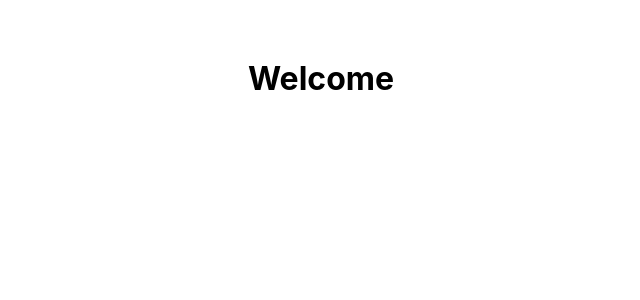
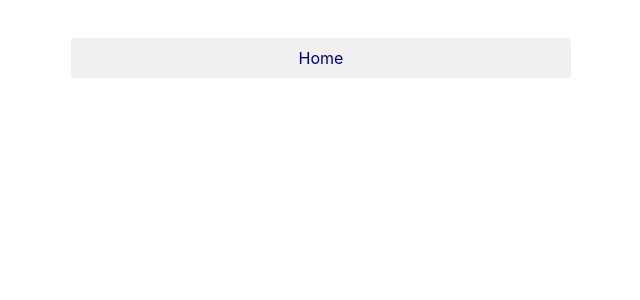
Before and after one commit to vy3191/client-side-auth, a React (Create React App) app: page / in a window 1280 px wide. Shown: the top 300 px of the page, without its empty margins (319-959 px from the left). Built offline with nearby package versions, Linux system fonts and the light colour scheme.

Commit message:
Initial commit and project setup done

```diff
--- a/package.json
+++ b/package.json
@@ -9,6 +9,7 @@
 		"format": "prettier --write '**/*.{js,json,md}'"
 	},
 	"dependencies": {
+		"axios": "^0.19.0",
 		"body-parser": "1.19.0",
 		"cors": "2.8.5",
 		"express": "4.17.1",
@@ -17,6 +18,7 @@
 		"jsonwebtoken": "8.5.1",
 		"react": "^16.11.0",
 		"react-dom": "^16.11.0",
+		"react-router-dom": "^5.1.2",
 		"uuid": "3.3.3"
 	},
 	"devDependencies": {
--- a/src/components/App.js
+++ b/src/components/App.js
@@ -1,10 +1,15 @@
 import "./App.css"
 import React from "react"
+import { Link, Route} from 'react-router-dom';
 
 function App() {
 	return (
 		<div className="wrapper">
-			<h1>Welcome</h1>
+			<nav>
+				<Link to="/">Home</Link>
+			</nav>
+			<Route exact path="/signin">Home</Route>
+
 		</div>
 	)
 }
--- a/src/index.js
+++ b/src/index.js
@@ -1,5 +1,9 @@
 import React from "react"
 import ReactDOM from "react-dom"
+import { BrowserRouter} from 'react-router-dom';
 import App from "./components/App"
 
-ReactDOM.render(<App />, document.getElementById("root"))
+ReactDOM.render(
+<BrowserRouter>
+    <App />
+</BrowserRouter>, document.getElementById("root"))
```
Also changed, not shown: src/components/Signin.js (added, +19 -0 lines), 1 other file (tests, documents, lock files or other folders).
